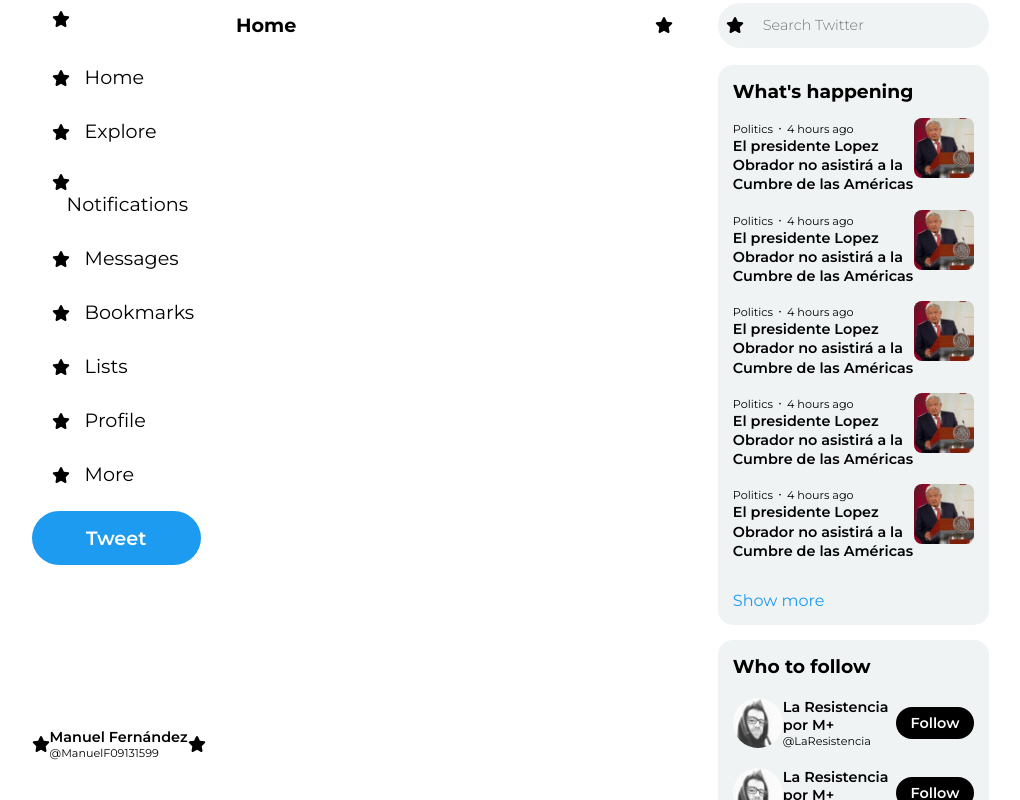
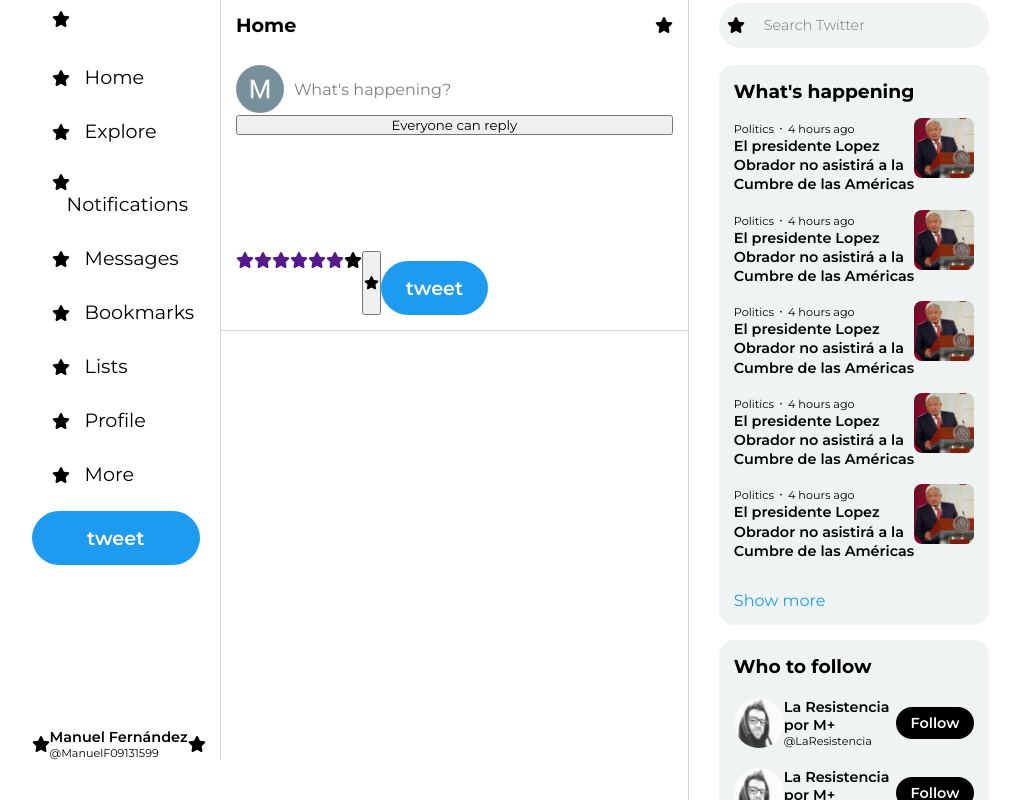
Before and after one commit to Rviewer-Challenges/ZpSX8Tmbl24DtohhKkxl, an Angular app in the folder twitterFake/: page / in a window 1280 px wide. Shown: the top 800 px of the page, without its empty margins (137-1157 px from the left). Built offline with nearby package versions, Linux system fonts and the light colour scheme.

Commit message:
nuevo tweet

```diff
--- a/twitterFake/src/app/app.component.html
+++ b/twitterFake/src/app/app.component.html
@@ -53,7 +53,7 @@
         </li>
 
       </ul>
-      <a class="boton">Tweet</a>
+      <input type="button" class="boton" value="tweet">
 
     </div>
 
@@ -71,7 +71,55 @@
     </div>
   </nav>
   <main>
+    <div class="box-new-tweet">
+       <div class="user-text">
+          <img src="./../assets/Home _ Twitter_files/userPequeño.png" alt="logo user">
+          <span id="tweet" class="textarea" role="textbox" contenteditable></span>
+        </div>
+      <div class="box-new-tweet-content">
 
+
+
+
+        <input type="button" value="Everyone can reply" class="boton-new-tweet">
+        <div class="line"></div>
+        <div class="box-new-tweet-content-inferior">
+          <ul>
+            <li><a href="">
+                <fa-icon [icon]="faStar"></fa-icon>
+              </a></li>
+            <li><a href="">
+                <fa-icon [icon]="faStar"></fa-icon>
+              </a></li>
+            <li><a href="">
+                <fa-icon [icon]="faStar"></fa-icon>
+              </a></li>
+            <li><a href="">
+                <fa-icon [icon]="faStar"></fa-icon>
+              </a></li>
+            <li><a href="">
+                <fa-icon [icon]="faStar"></fa-icon>
+              </a></li>
+            <li><a href="">
+                <fa-icon [icon]="faStar"></fa-icon>
+              </a></li>
+          </ul>
+          <div class="box-buttons-new-tweet">
+            <span>
+              <fa-icon [icon]="faStar"></fa-icon>
+            </span>
+            <div class="separator"></div>
+            <button class="boton-new-thread"><span>
+                <fa-icon [icon]="faStar"></fa-icon>
+              </span></button>
+            <input type="button" value="tweet" class="boton">
+
+          </div>
+        </div>
+
+      </div>
+
+    </div>
   </main>
   <aside>
     <div class="box-search">
@@ -152,16 +200,16 @@
         </div>
         <input type="button" class="boton-follow" value="Follow">
       </div>
+      <a href="">Show more</a>
+    </section>
 
 
-
-      <a href="">Show more</a>
-    </section>
 
     <footer>
       <span><a href="">Terms of Service</a></span><span><a href="">Privacy Policy</a></span>
       <span><a href="">Cookie Policy</a></span><span><a href="">Accessibility</a></span>
-      <span><a href="">Ads info</a></span><span><a href="">More</a></span><br><span><a href="">© 2022 Twitter, Inc.</a></span>
+      <span><a href="">Ads info</a></span><span><a href="">More</a></span><br><span><a href="">© 2022 Twitter,
+          Inc.</a></span>
     </footer>
   </aside>
 
--- a/twitterFake/src/index.html
+++ b/twitterFake/src/index.html
@@ -10,5 +10,7 @@
 </head>
 <body>
   <app-root></app-root>
+
+
 </body>
 </html>
--- a/twitterFake/src/styles.css
+++ b/twitterFake/src/styles.css
@@ -31,7 +31,7 @@
 /*header*/
 header{
     grid-area: header;
-
+    background-color: #FFFFFF;
     display: flex;
     justify-content: space-between;
     align-items: center;
@@ -61,6 +61,7 @@
     height: 95vh;
     position: sticky;
     top: 0;
+    border-right: 1px solid #d5d7da;
 
 }
 .wrapper-nav-boton{
@@ -100,6 +101,7 @@
     border-radius: 30px;
     margin-right: 20px;
     background-color:#1D9BF0 ;
+    border: none;
     color: #FFFFFF;
     font-weight: 600;
     text-align: center;
@@ -141,6 +143,7 @@
     padding-left: 30px;
     display: flex;
     flex-direction: column;
+    border-left: 1px solid #d5d7da;;
 }
 
 
@@ -275,6 +278,59 @@
     text-decoration: none;
     color: #1D9BF0;
 }
+
+.box-new-tweet{
+    display: flex;
+    flex-direction: column;
+    padding: 15px;
+    border-bottom: 1px solid #d5d7da;
+    flex-wrap: nowrap;
+    width: 100%;
+}
+
+.user-text > img{
+    align-self: flex-start;
+    border-radius: 50%;
+}
+.user-text{
+    display: flex;
+}
+.box-new-tweet-content{
+
+    display: flex;
+    flex-direction: column;
+    justify-content: space-between;
+    min-height: 200px;
+
+}
+
+.textarea{
+    display: block;
+    overflow: hidden;
+    resize: none;
+    min-height: 40px;
+    line-height: 20px;
+    width: 100%;
+    border: none;
+    outline: none;
+    padding: 15px 10px;
+}
+
+.textarea[contenteditable]:empty::before {
+    content: "What's happening?";
+    color: gray;
+  }
+.box-new-tweet-content-inferior{
+    display: flex;
+}
+
+.box-new-tweet-content-inferior > ul{
+    list-style-type: none;
+    display: flex;
+}
+.box-buttons-new-tweet{
+    display: flex;
+}
 footer{
     padding: 20px;
 }
```
